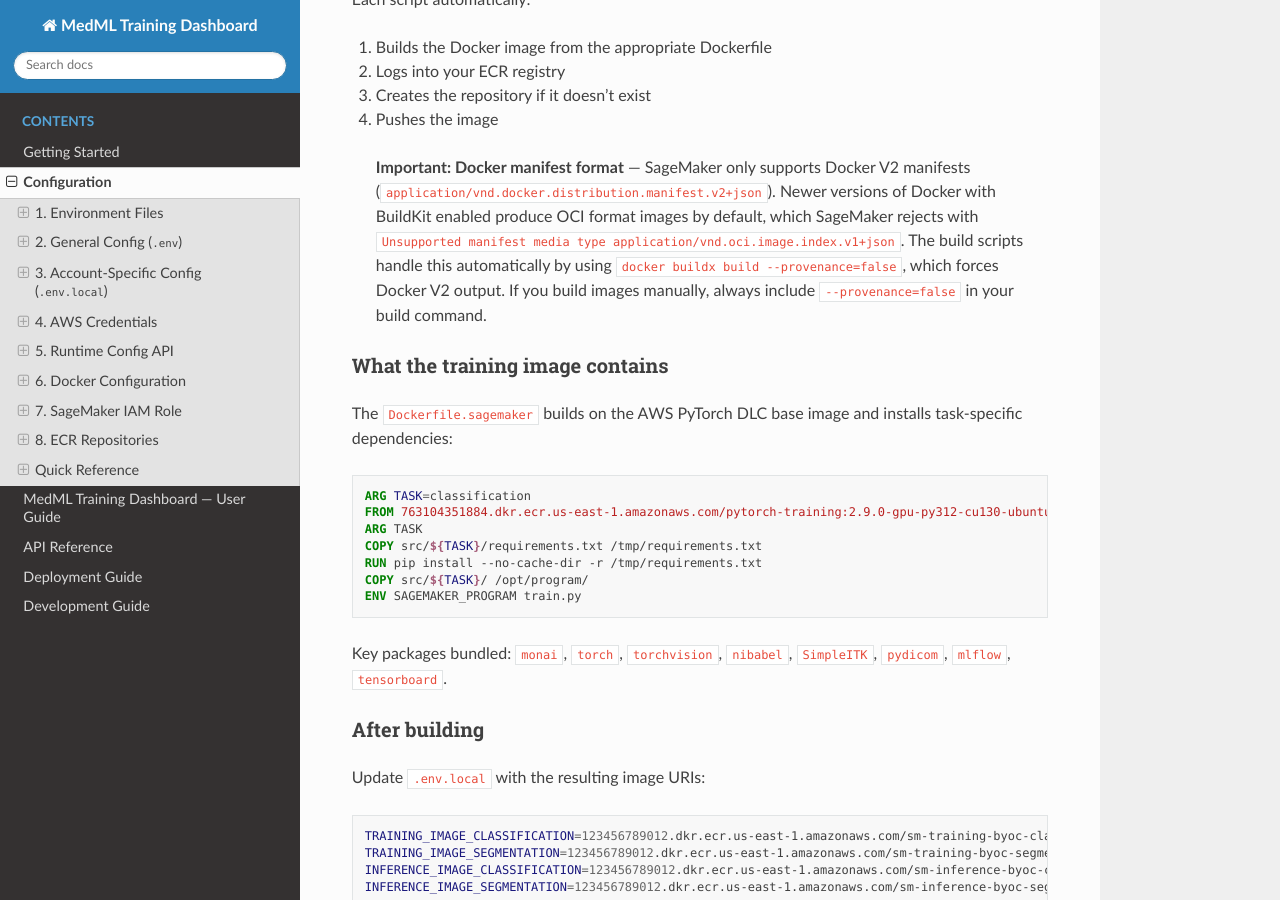
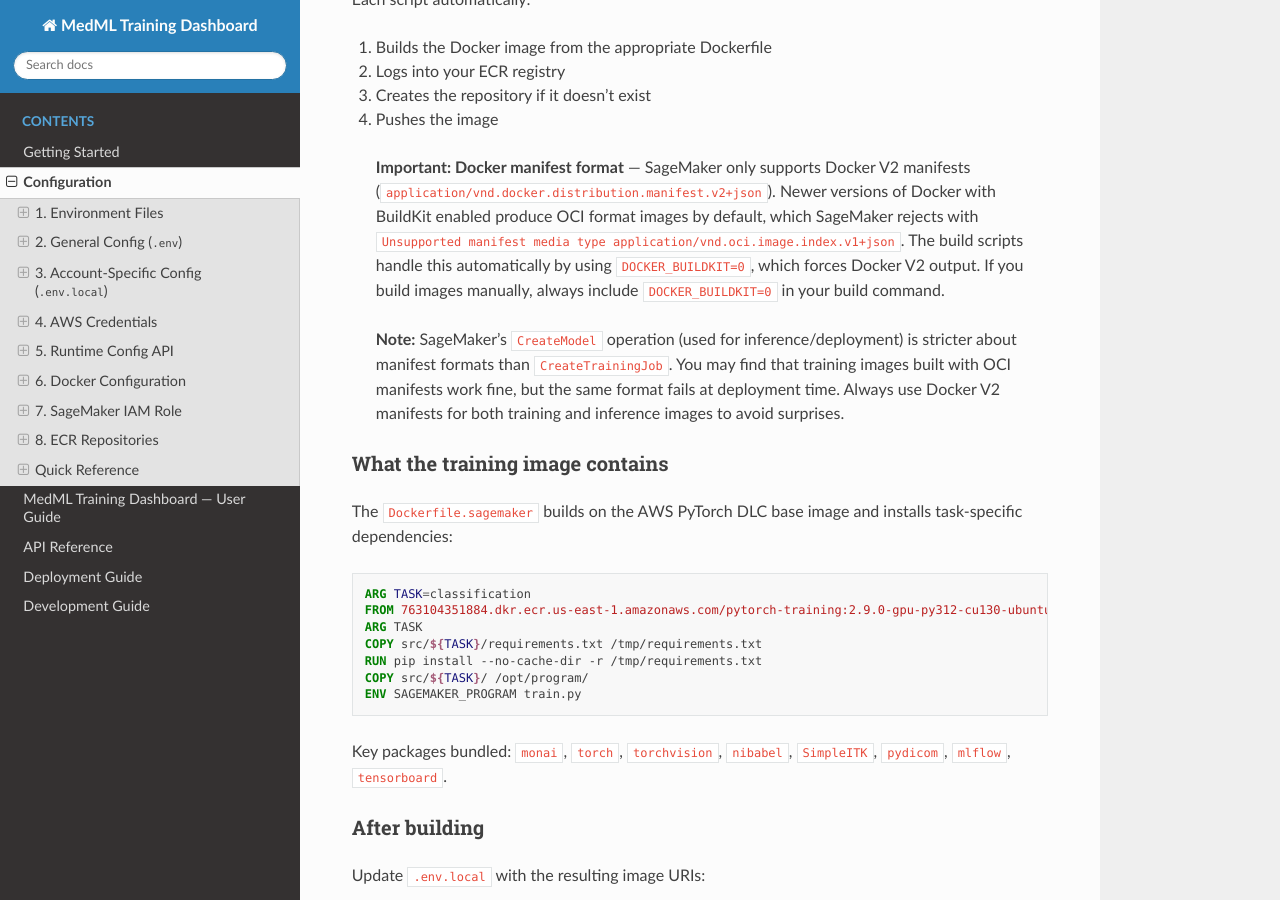
Before and after one commit to aws-samples/sample-medical-imaging-mlops, a Sphinx documentation site: the page built from docs/configuration.md, in a window 1280 px wide and 900 px high, scrolled down 10205 px. Built offline with Sphinx 7.4.7 and the Read the Docs theme 3.1.0, drawn with Linux system fonts in a browser that asks for light colours.

Commit message:
Docs: note that CreateModel is stricter than CreateTrainingJob on manifest format

```diff
--- a/docs/configuration.md
+++ b/docs/configuration.md
@@ -446,7 +446,9 @@ Each script automatically:
 3. Creates the repository if it doesn't exist
 4. Pushes the image
 
-> **Important: Docker manifest format** — SageMaker only supports Docker V2 manifests (`application/vnd.docker.distribution.manifest.v2+json`). Newer versions of Docker with BuildKit enabled produce OCI format images by default, which SageMaker rejects with `Unsupported manifest media type application/vnd.oci.image.index.v1+json`. The build scripts handle this automatically by using `docker buildx build --provenance=false`, which forces Docker V2 output. If you build images manually, always include `--provenance=false` in your build command.
+> **Important: Docker manifest format** — SageMaker only supports Docker V2 manifests (`application/vnd.docker.distribution.manifest.v2+json`). Newer versions of Docker with BuildKit enabled produce OCI format images by default, which SageMaker rejects with `Unsupported manifest media type application/vnd.oci.image.index.v1+json`. The build scripts handle this automatically by using `DOCKER_BUILDKIT=0`, which forces Docker V2 output. If you build images manually, always include `DOCKER_BUILDKIT=0` in your build command.
+>
+> **Note:** SageMaker's `CreateModel` operation (used for inference/deployment) is stricter about manifest formats than `CreateTrainingJob`. You may find that training images built with OCI manifests work fine, but the same format fails at deployment time. Always use Docker V2 manifests for both training and inference images to avoid surprises.
 
 ### What the training image contains
 
```
